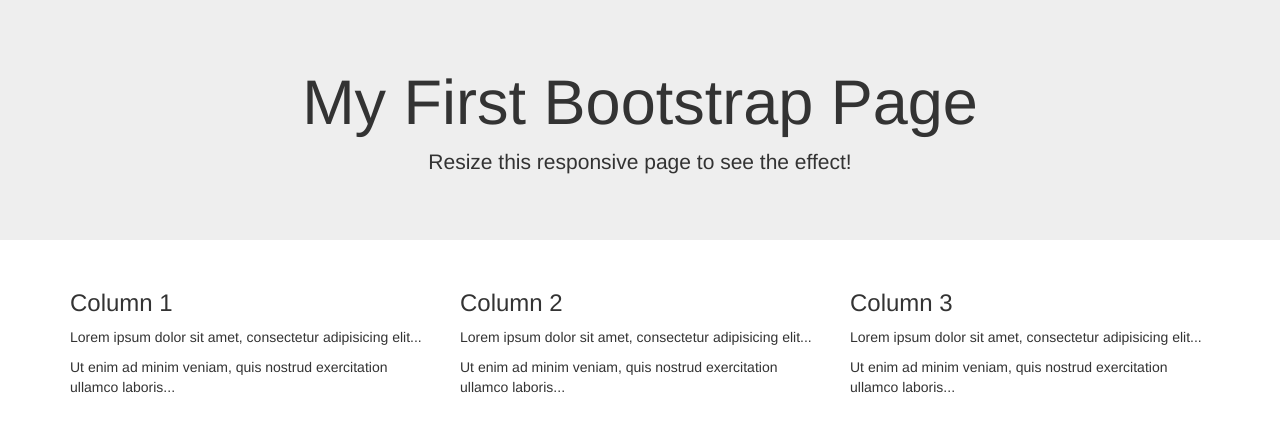
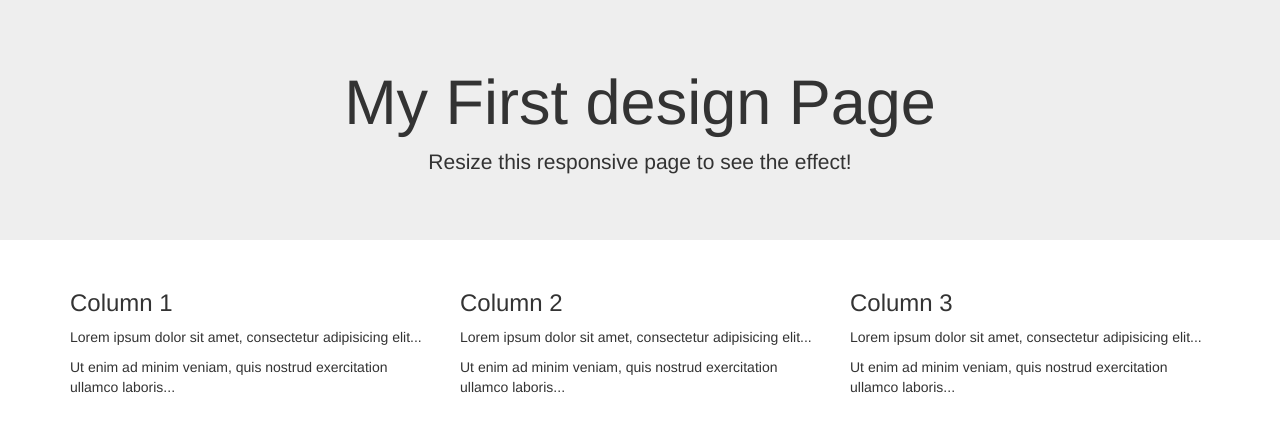
Before and after one commit to deepasahoo/html, a plain HTML site: page index.html in a window 1280 px wide. Drawn offline with nearby package versions, Linux system fonts and the light colour scheme.

Commit message:
h1 content modified

```diff
--- a/index.html
+++ b/index.html
@@ -11,7 +11,7 @@
 <body>
 
 <div class="jumbotron text-center">
-  <h1>My First Bootstrap Page</h1>
+  <h1>My First design Page</h1>
   <p>Resize this responsive page to see the effect!</p>
 </div>
 
```
